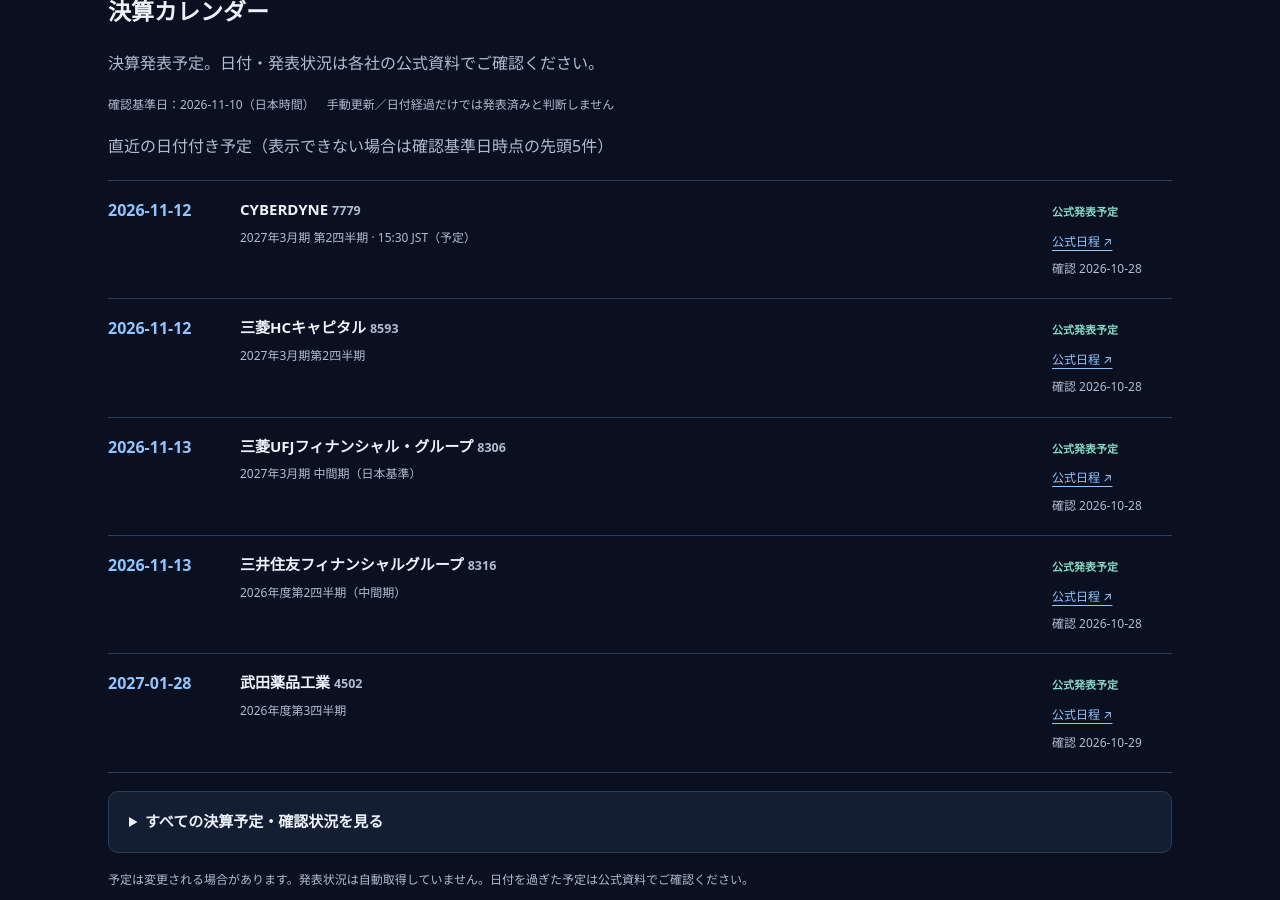
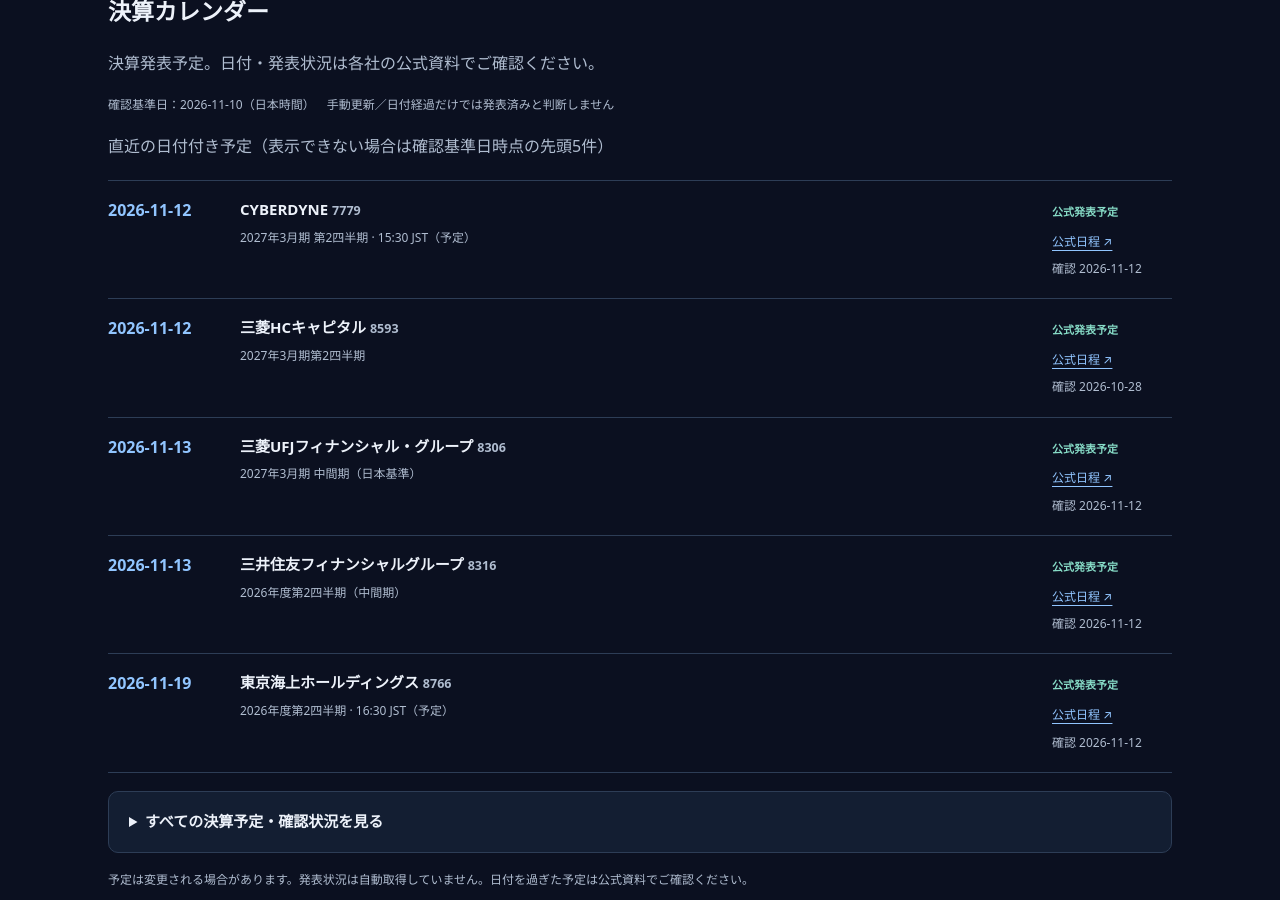
Before and after one commit to nick-shu3/investment-tankyu, a Jekyll site: the page built from index.html, in a window 1280 px wide and 900 px high, scrolled down 2071 px. Built offline with Jekyll 4.4.1, drawn with Linux system fonts in a browser that asks for light colours.

Commit message:
Refresh verified earnings calendar dates

```diff
--- a/_data/earnings_calendar.json
+++ b/_data/earnings_calendar.json
@@ -75,7 +75,7 @@
       "source": "https://cyberdyne.jp/ir",
       "time": "15:30 JST（予定）",
       "status": "scheduled",
-      "checked": "2026-10-28"
+      "checked": "2026-11-12"
     },
     {
       "company_id": "mufg",
@@ -84,7 +84,7 @@
       "source": "https://www.mufg.jp/ir/index.html",
       "time": "",
       "status": "scheduled",
-      "checked": "2026-10-28"
+      "checked": "2026-11-12"
     },
     {
       "company_id": "smfg",
@@ -93,16 +93,17 @@
       "source": "https://www.smfg.co.jp/investor/calendar/",
       "time": "",
       "status": "scheduled",
-      "checked": "2026-10-28"
+      "checked": "2026-11-12"
     },
     {
       "company_id": "tokio-marine",
-      "month": "2026-11",
       "period": "2026年度第2四半期",
-      "source": "https://www.tokiomarinehd.com/ir/event/calendar.html",
-      "status": "month_only",
-      "note": "公式カレンダーは11月と記載。日付は未確認。",
-      "checked": "2026-10-28"
+      "source": "https://www.tokiomarinehd.com/ir/",
+      "status": "scheduled",
+      "note": "公式IRトップの検索結果に11月19日16:30予定と表示。動的表示のため本文では直接確認できず、公開前に再確認。",
+      "checked": "2026-11-12",
+      "date": "2026-11-19",
+      "time": "16:30 JST（予定）"
     },
     {
       "company_id": "advance-residence",
```
